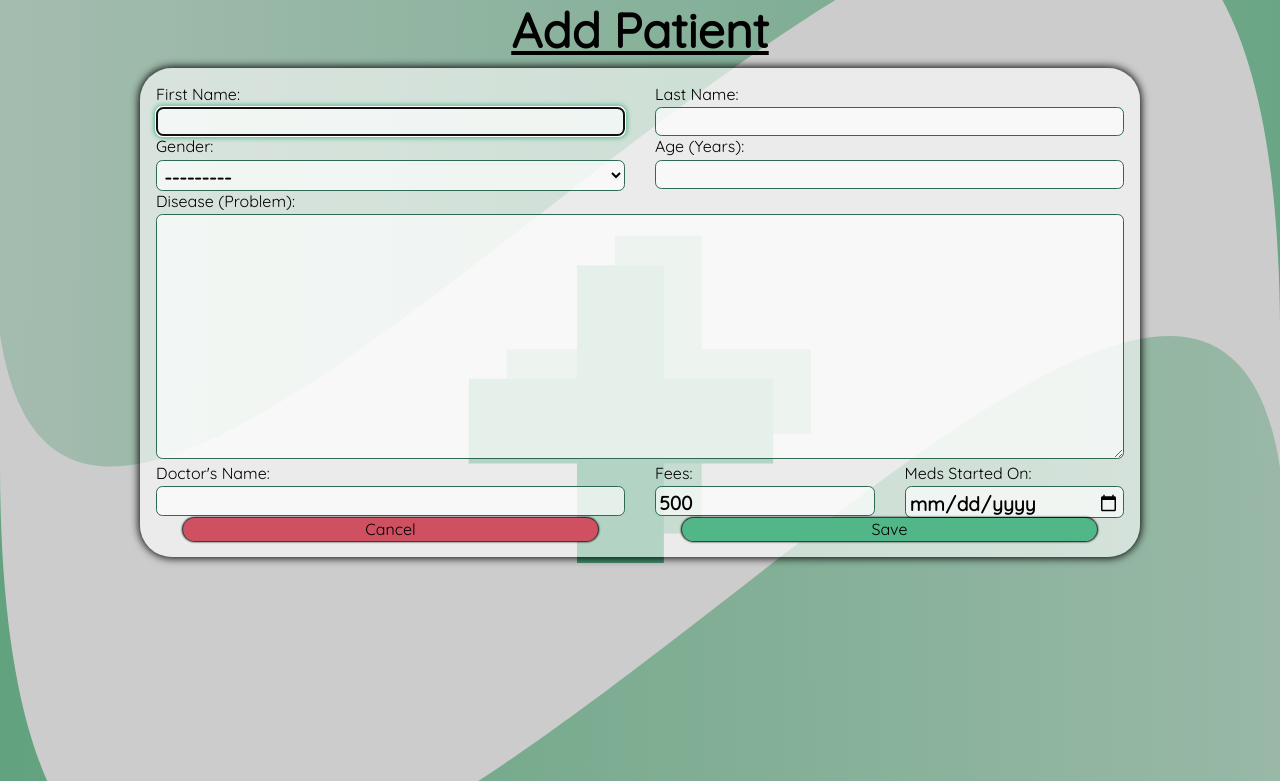
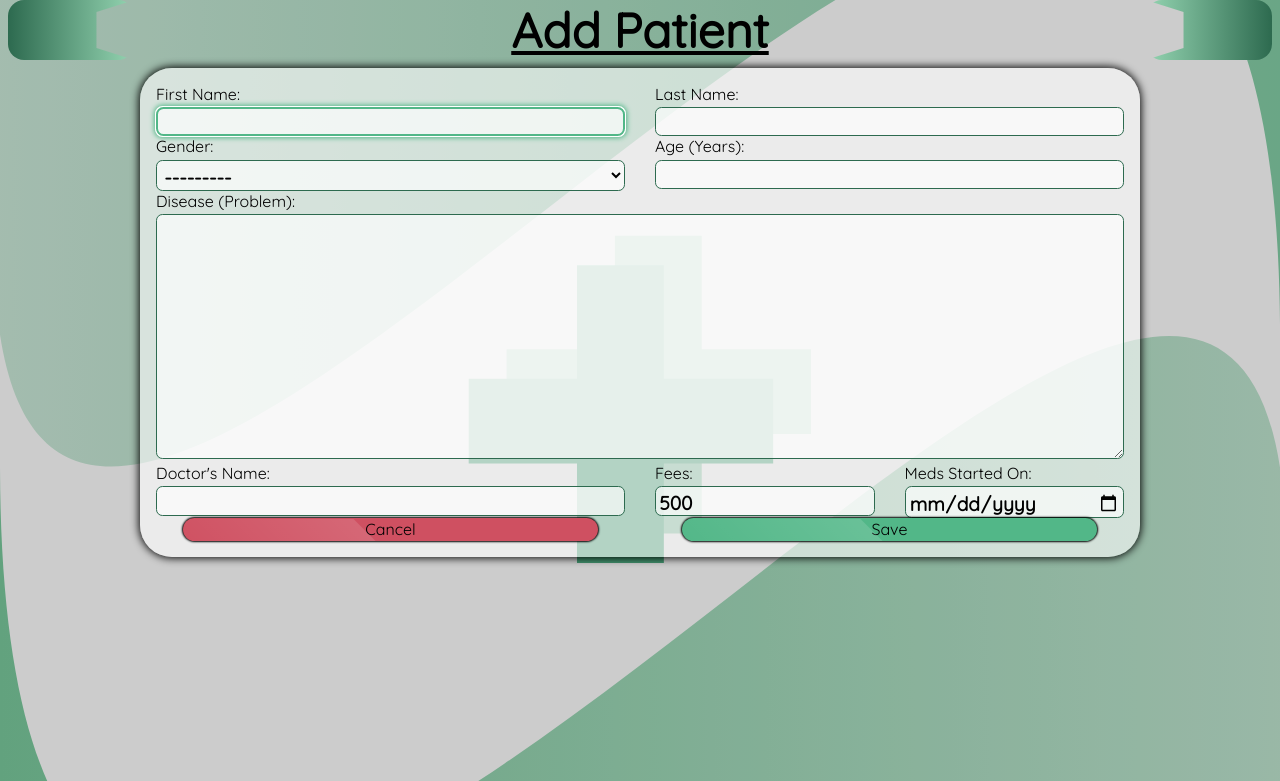
Before and after one commit to jontyparab/patient-manager, a Django app: page /add/ in a window 1280 px wide. Shown: the top 781 px of the page. Run offline with Django 3.2, Linux system fonts and the light colour scheme; parts of the project's set-up code (start-up, migrations or seed data) failed here and were passed over; some libraries are stand-ins or nearby versions.

Commit message:
animation added to heading and glass effect to btns

```diff
--- a/recordsManager/static/recordsManager/css/base.css
+++ b/recordsManager/static/recordsManager/css/base.css
@@ -23,34 +23,81 @@
     justify-content: center;
 }
 h1{
+    position: relative;
     text-align:center;
     font-size: 3rem;
-    margin-bottom: 0.5rem;
+    margin: 0 0.5rem 0.5rem 0.5rem;
+    z-index: 2;
     text-decoration: underline;
 }
+h1::before{
+    content: '';
+    position: absolute;
+    top: 0;
+    left: 0;
+    width: 10%;
+    height: 100%;
+    background:linear-gradient(to right, var(--color4), var(--color6));
+    border-radius: 1rem;
+    clip-path: polygon(0 0, 100% 0, 70% 20%, 70% 80%, 100% 100%, 0 100%);
+    z-index: 1;
+    animation: scale-less 0.5s;
+}
+h1::after{
+    content: '';
+    position: absolute;
+    top: 0;
+    right: 0;
+    width: 10%;
+    height: 100%;
+    background:linear-gradient(to left, var(--color4), var(--color6));
+    border-radius: 1rem;
+    clip-path: polygon(0 0, 100% 0, 100% 100%, 0% 100%, 30% 80%, 30% 20%);
+    z-index: 1;
+    animation: scale-less 0.5s;
+}
+@keyframes scale-less{
+    0%{
+        width: 30%;
+    }
+    100%{
+        width: 10%;
+    }
+}
 /* Buttons / Anchors */
-a,input[type='submit']{
+a,button{
+    position: relative;
     display: inline-block;
     font-family: 'Quicksand', 'open sans';
     font-size:medium;
     text-align: center;
-    margin-left:auto;
-    margin-right:auto;
+    margin-left: auto;
+    margin-right: auto;
     text-decoration: none;
     color: initial;
-    padding-left: 0.5rem;
-    padding-right: 0.5rem;
-    padding-top: 0.1rem;
-    padding-bottom: 0.1rem;
+    padding: 0.1rem 0.5rem 0.1rem 0.5rem;
     border:none;
     border-radius: 1rem;
     box-shadow: 0px 0px 2px 1px var(--color12);
-    transition: all 0.2s 0.2s;
+    overflow: hidden;
+    transition: all 0.2s;
 }
-a:hover,input[type='submit']:hover{
-    filter:brightness(85%);
+a::before,button::before{
+    content: "";
+    position: absolute;
+    width: 50%;
+    height: 100%;
+    background:linear-gradient(to right, transparent, #ffffff22);
+    transform: skewX(45deg) translateX(-100%);
+    transition: 0.5s;
+}
+a:hover,button:hover{
+    filter:brightness(110%);
     transform: scale(1.08);
     color: initial;
+}
+a:hover::before,button:hover::before{
+    transform: skewX(45deg) translateX(100%);
 }
 .cancel{
     background-color: var(--color10);
--- a/recordsManager/static/recordsManager/css/form.css
+++ b/recordsManager/static/recordsManager/css/form.css
@@ -26,6 +26,7 @@
     padding-top: 0.2rem;
     padding-left:0.2rem;
     padding-right:0.2rem;
+    outline-color: var(--color5);
     background-color: #ffffffaa;
     border: solid 1px var(--color4);
     border-radius: 0.4rem;
--- a/recordsManager/templates/recordsManager/patientrecord_confirm_delete.html
+++ b/recordsManager/templates/recordsManager/patientrecord_confirm_delete.html
@@ -52,7 +52,7 @@
       <a class="col-5 primary" href="{% url 'recordsManager:allrecords' %}"
         ><i class="fas fa-arrow-left"></i> Go Back</a
       >
-      <input class="col-5 danger" type="submit" value="Delete"/>
+      <button class="col-5 danger" type="submit"/>Delete</button>
     </form>
   </div>
 </div>
--- a/recordsManager/templates/recordsManager/patientrecord_form.html
+++ b/recordsManager/templates/recordsManager/patientrecord_form.html
@@ -7,7 +7,7 @@
       <a class="col-5 cancel" href="{% url 'recordsManager:allrecords' %}">
         Cancel
       </a>
-      <input class="col-5 primary" type="submit" value="Save" />
+      <button class="col-5 primary" type="submit"/>Save</button>
     </form>
   </div>
 </div>
--- a/recordsManager/templates/recordsManager/patientrecord_update_form.html
+++ b/recordsManager/templates/recordsManager/patientrecord_update_form.html
@@ -5,7 +5,7 @@
     <form method="POST" class="row g-3">
       {% csrf_token %} {% include "./patient-form.html" %}
       <a class="col-5 cancel" href="/all">Cancel</a>
-      <input class="col-5 primary" type="submit" value="Update" />
+      <button class="col-5 primary" type="submit">Update</button>
     </form>
   </div>
 </div>
```
Also changed, not shown: other parts of recordsManager/static/recordsManager/css/base.css (+24 -4 lines).
